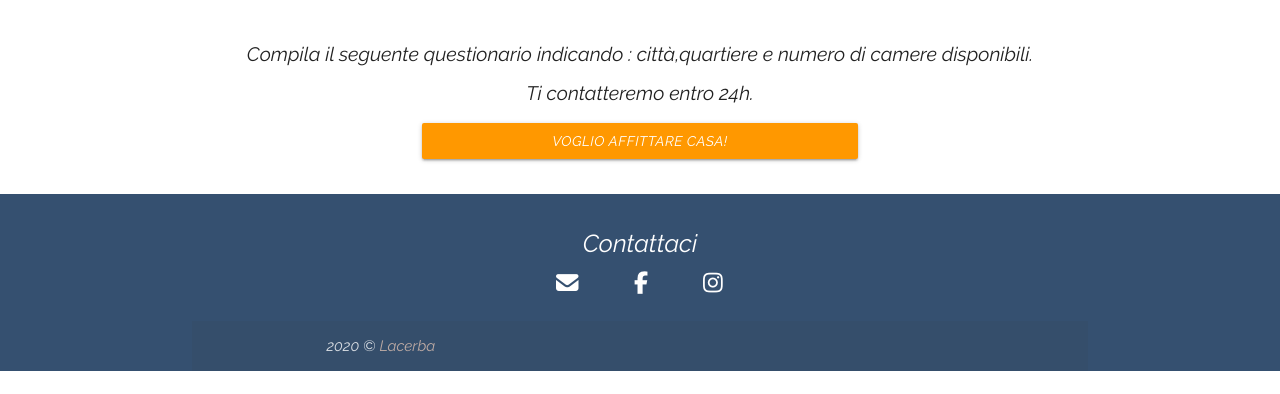
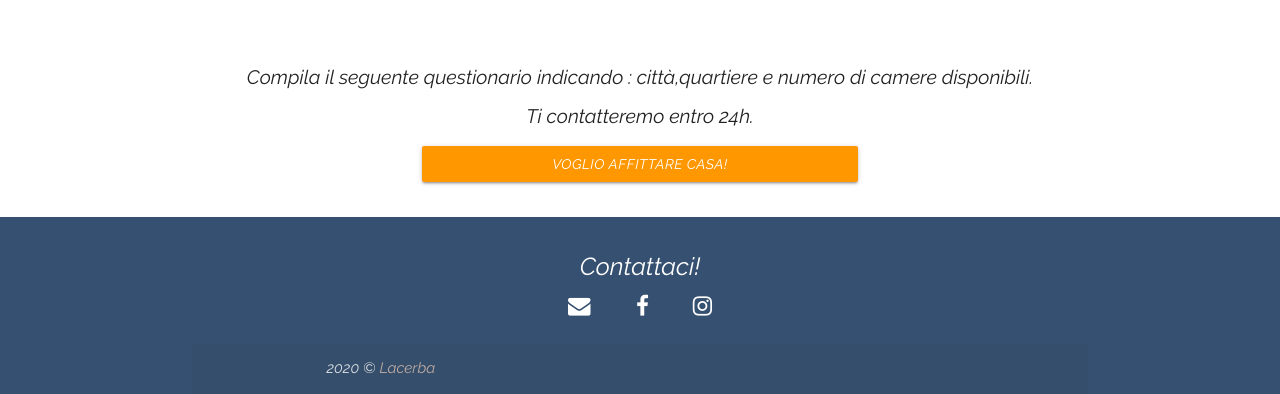
Before and after one commit to ele29/ElesHouse, a plain HTML site: page index.html in a window 1280 px wide. Shown: the part 1867-2261 px from the top of the page. Before the commit the page ends 2238 px from the top, so only its background shows below. Drawn offline with nearby package versions, Linux system fonts and the light colour scheme; a script that the page names is missing.

Commit message:
Add files via upload

```diff
--- a/index.html
+++ b/index.html
@@ -15,7 +15,7 @@
   <link href="https://fonts.googleapis.com/css2?family=Raleway:ital@1&family=Satisfy&display=swap" rel="stylesheet">
 
 <!--Font Awesome-->
-<link href="fontawesome/css/all.css" rel="stylesheet"> <!--load all styles -->
+<<link rel="stylesheet" href="font-awesome/css/font-awesome.min.css">
 </head>
 <body>
 
@@ -158,10 +158,10 @@
     <div class="container">
       <div class="row">
         <div class="col l12 s12 center">
-          <h5 class="white-text">Contattaci</h5>
-          <a href="mailto:info.lacerba.io" class="social-icon"><i class="fas fa-envelope"></i> </a>
-          <a href="https://www.facebook.com/lacerba.io" target="_blank" class="social-icon"><i class="fab fa-facebook-f"></i></a>
-          <a href="https://www.instagram.com/lacerba.io/" target="_blank" class="social-icon"><i class="fab fa-instagram"></i></a>
+          <h5 class="white-text">Contattaci!</h5>
+          <a href="mailto:info.lacerba.io" class="social-icon"><i class="fa fa-envelope" aria-hidden="true"></i> </a>
+          <a href="https://www.facebook.com/lacerba.io" target="_blank" class="social-icon"><i class="fa fa-facebook" aria-hidden="true"></i></a>
+          <a href="https://www.instagram.com/lacerba.io/" target="_blank" class="social-icon"><i class="fa fa-instagram" aria-hidden="true"></i></a>
         </div>
         </div>
 
```
